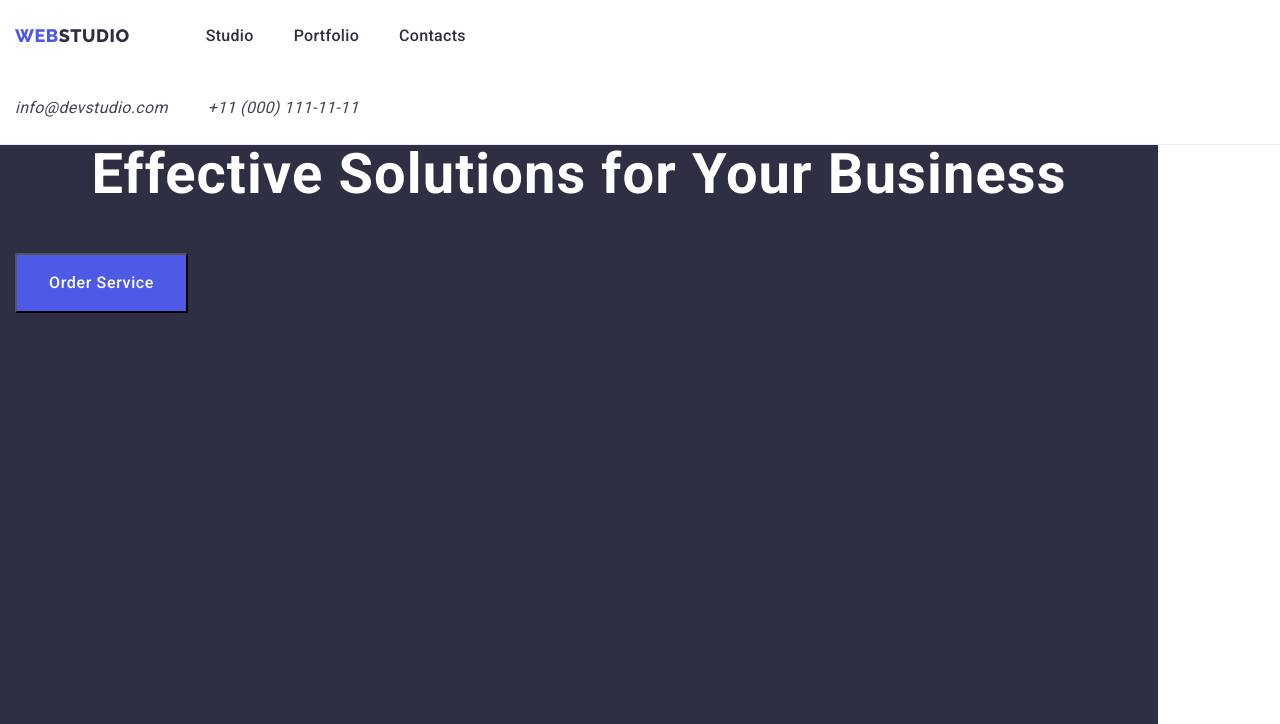
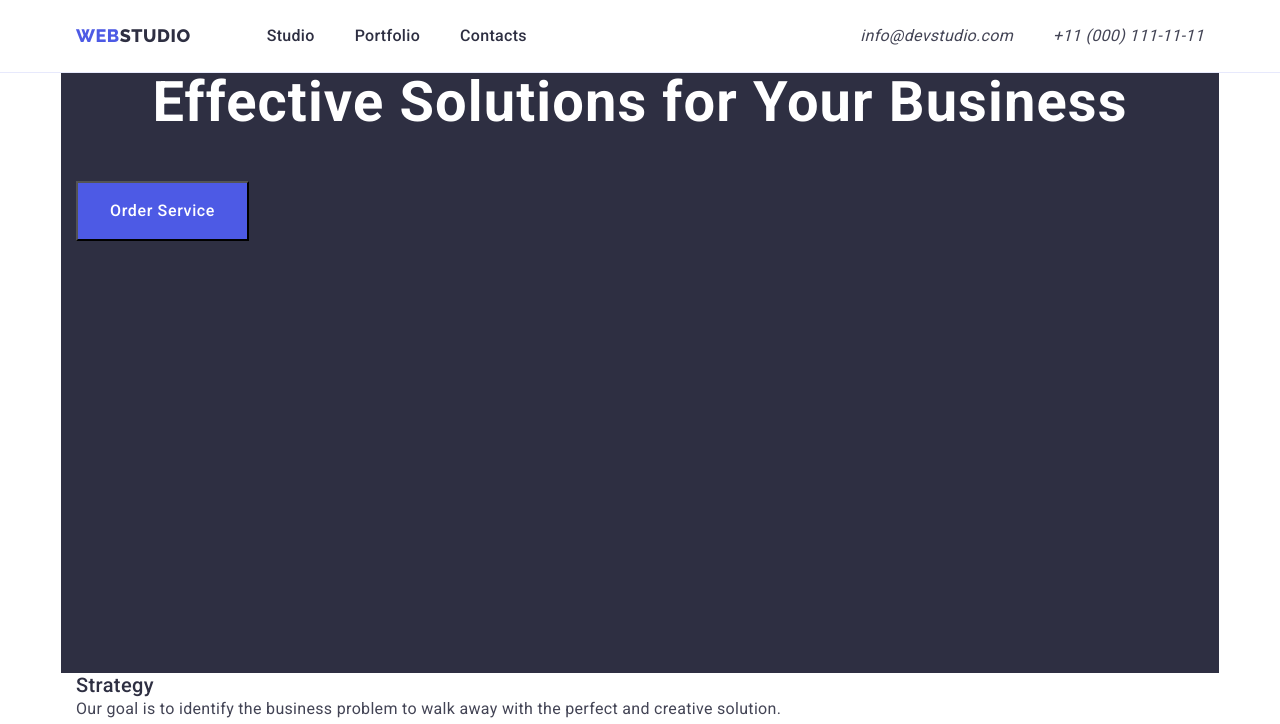
Before and after one commit to isteppanenko/goit-markup-hw-03, a plain HTML site: page index.html in a window 1280 px wide. Shown: the top 724 px of the page. Drawn offline with nearby package versions, Linux system fonts and the light colour scheme.

Commit message:
version3-header

```diff
--- a/css/styles.css
+++ b/css/styles.css
@@ -64,6 +64,7 @@ img {
 .container {
   max-width: 1158px;
   padding: 0 15px;
+  margin: 0 auto;
 }
 .logo {
 }
--- a/index.html
+++ b/index.html
@@ -26,8 +26,8 @@
   </head>
   <body>
     <!-- HEADER SECTION -->
-    <header class="header-page site-nav">
-      <div class="container">
+    <header class="header-page">
+      <div class="container site-nav">
         <nav class="header-nav">
           <!-- logo -->
           <a class="header-nav-logo logo link" href="./index.html"
```
